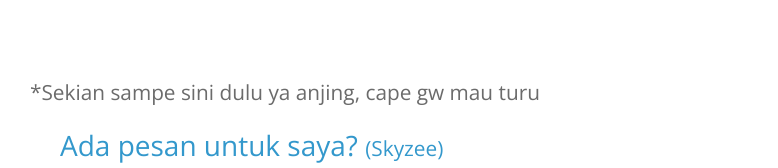
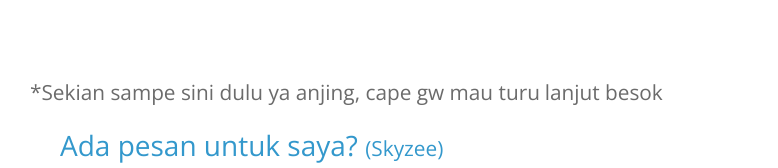
Before and after one commit to Skyzee02/skyzeex.github.io, a plain HTML site: page index.html in a window 1280 px wide. Shown: the part 2048-2216 px from the top of the page, without its empty margins (25-803 px from the left). Drawn offline with nearby package versions, Linux system fonts and the light colour scheme.

Commit message:
Update index.html

```diff
--- a/index.html
+++ b/index.html
@@ -129,6 +129,7 @@ https://templatemo.com/tm-530-mini-profile
             </div>
 
             <span class="tm-title-small">*Sekian sampe sini dulu ya anjing, cape gw mau turu</span>
+            <span class="tm-title-small">lanjut besok</span>
           </div>
           <div class="tm-portfolio-description">
             <h3 class="tm-text-blue">
```
